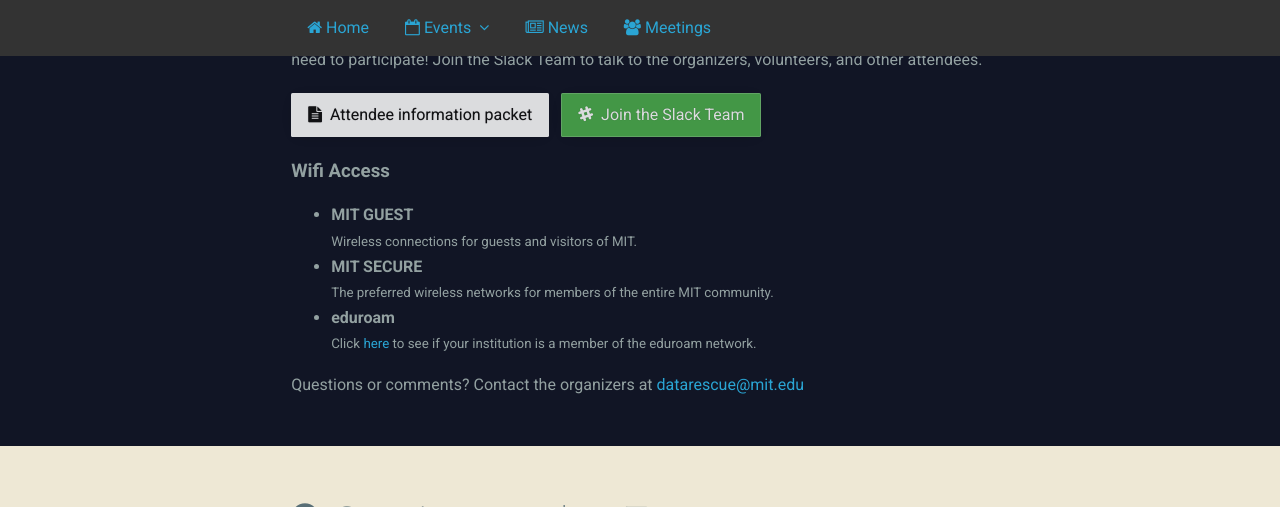
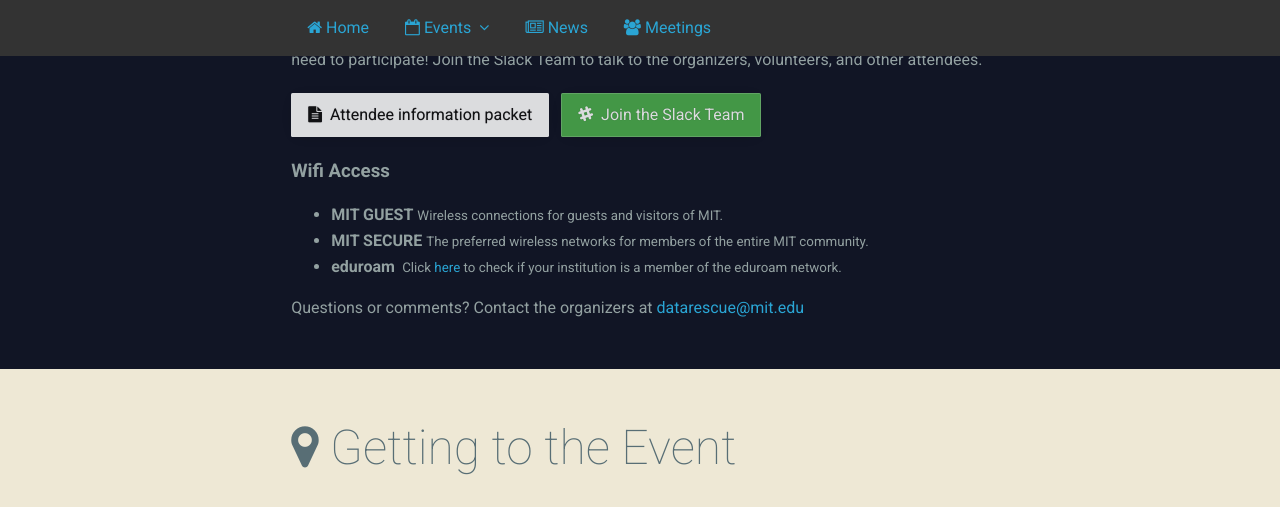
Before and after one commit to data-rescue-boston/data-rescue-boston.github.io, a Jekyll site: the page built from events/mit.md, in a window 1280 px wide and 900 px high, scrolled down 808 px, cut to the strip 0-507 px from the top of the window. Built offline with Jekyll 4.4.1, drawn with Linux system fonts in a browser that asks for light colours.

Commit message:
Update mit-01-resources.html

```diff
--- a/_sections/mit-01-resources.html
+++ b/_sections/mit-01-resources.html
@@ -17,9 +17,9 @@
 
 <h3>Wifi Access</h3>
 <ul>
-<li><strong>MIT GUEST</strong><br /><small>Wireless connections for guests and visitors of MIT.</small></li>
-<li><strong>MIT SECURE</strong><br /><small>The preferred wireless networks for members of the entire MIT community.</small></li>
-<li><strong>eduroam</strong><br /><small> Click <a href="https://www.eduroam.us/institutions_list" target="_blank">here</a> to see if your institution is a member of the eduroam network.</small></li>
+<li><strong>MIT GUEST</strong>&nbsp;<small>Wireless connections for guests and visitors of MIT.</small></li>
+<li><strong>MIT SECURE</strong>&nbsp;<small>The preferred wireless networks for members of the entire MIT community.</small></li>
+<li><strong>eduroam</strong>&nbsp;<small> Click <a href="https://www.eduroam.us/institutions_list" target="_blank">here</a> to check if your institution is a member of the eduroam network.</small></li>
 </ul>
 
 <p>Questions or comments? Contact the organizers at <a href="mailto:datarescue@mit.edu">datarescue@mit.edu</a></p>
```
